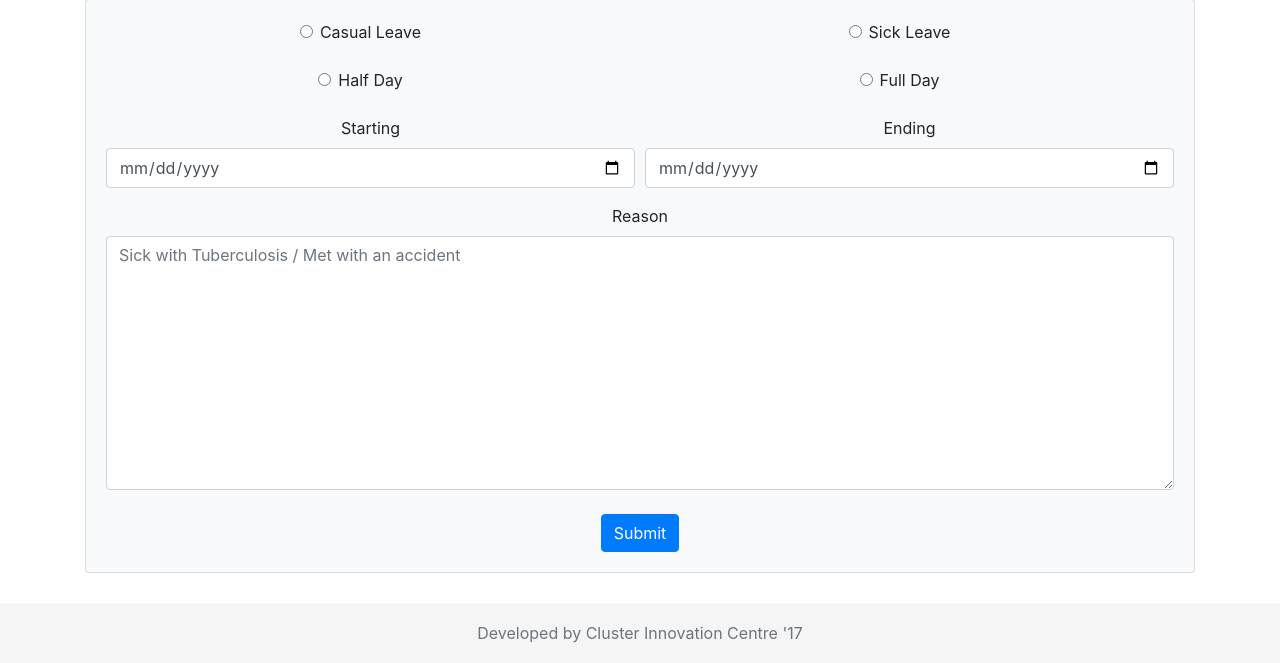
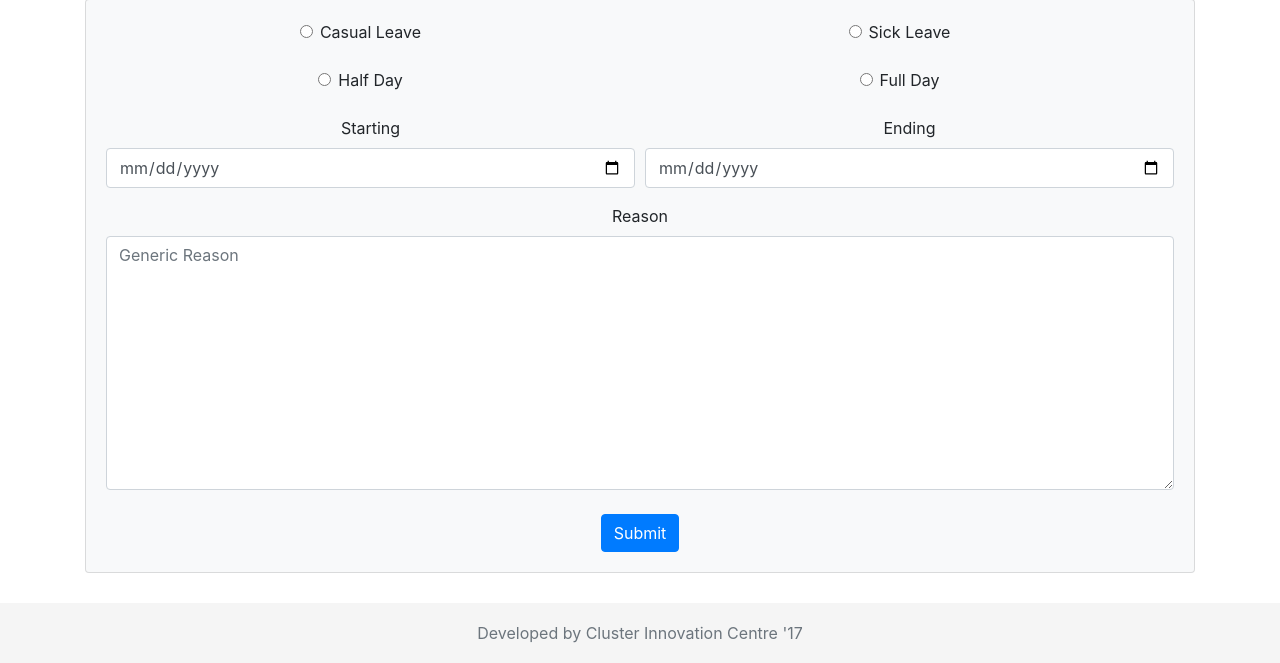
Before and after one commit to abotiamnot/NIF_Office_Workflow, a Flask app: page /leave in a window 1280 px wide. Shown: the part 137-800 px from the top of the page. Run offline with Flask 2, Linux system fonts and the light colour scheme; the visitor is signed in with stand-in values (Sample User, id 1); some libraries are stand-ins or nearby versions.

Commit message:
Removed placeholder

```diff
--- a/templates/leave.html
+++ b/templates/leave.html
@@ -43,7 +43,7 @@
   </div>
   <div>
     <label for="inputReason">Reason</label>
-    <textarea class="form-control" id="inputReason" rows="10" placeholder="Sick with Tuberculosis / Met with an accident" name="reason" required></textarea>
+    <textarea class="form-control" id="inputReason" rows="10" placeholder="Generic Reason" name="reason" required></textarea>
   </div>
   <br>
   <button type="submit" class="btn btn-primary">Submit</button>
```
